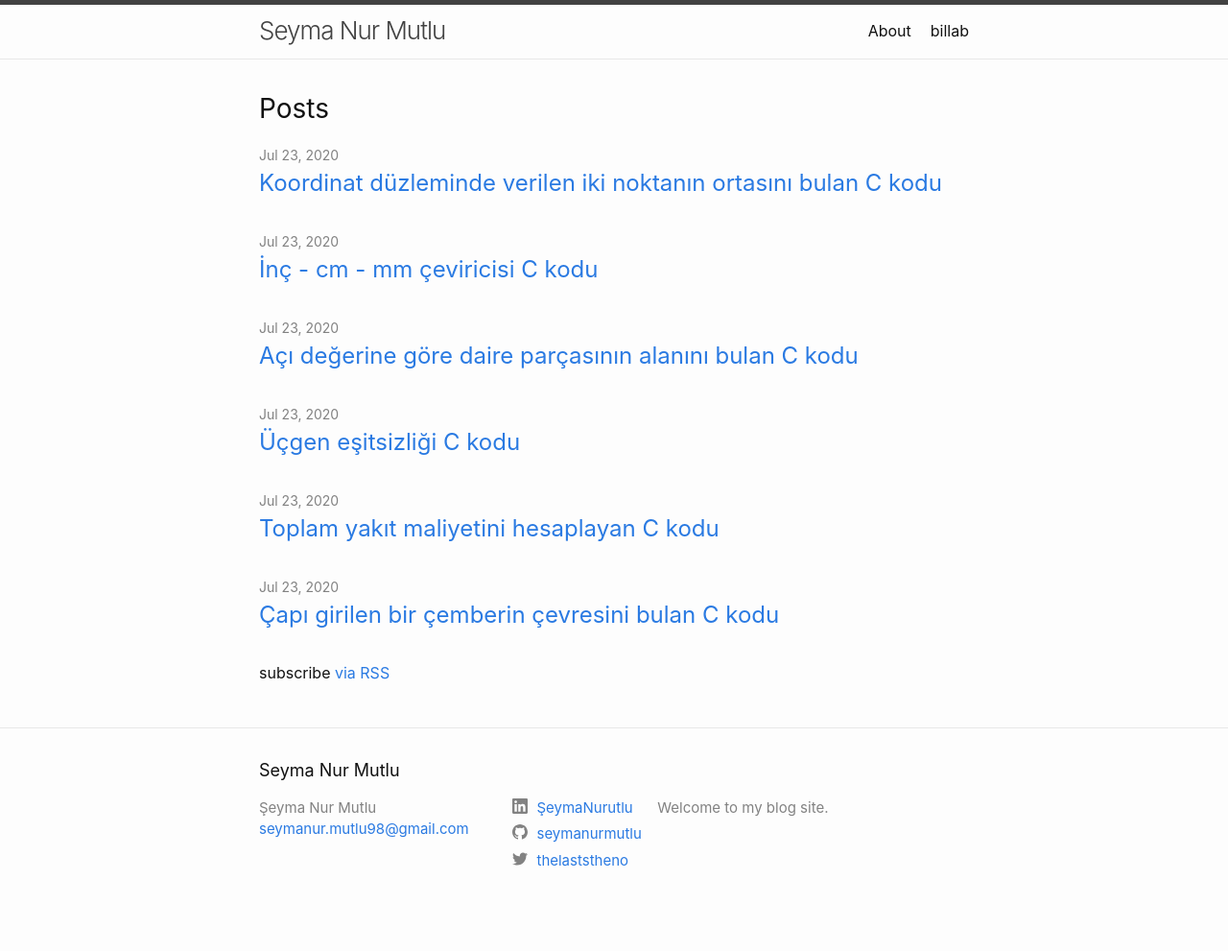
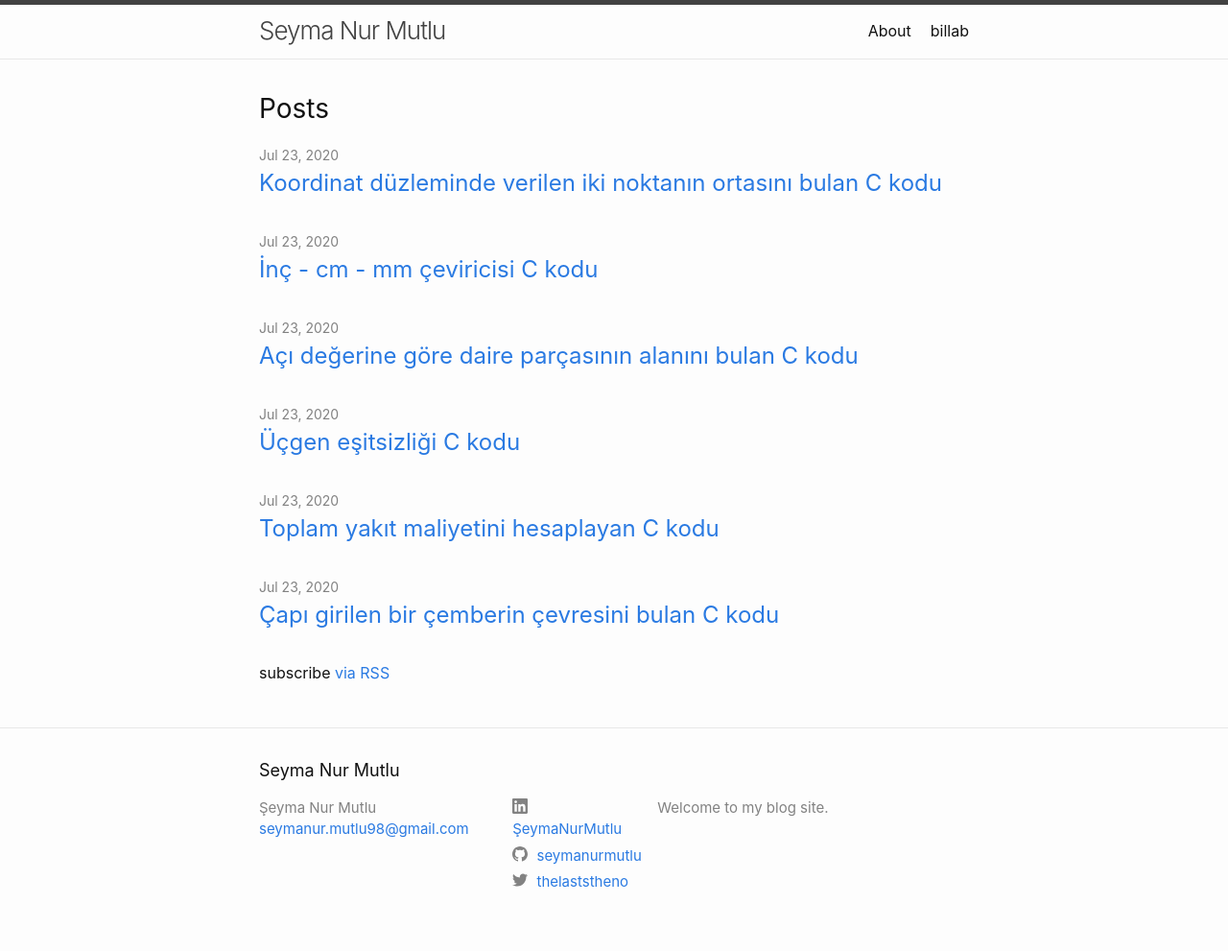
Before and after one commit to seymanurmutlu/seymanurmutlu.github.io, a Jekyll site: the page built from index.markdown, in a window 1280 px wide. Shown: the whole page at 96% size. Built offline with Jekyll 4.4.1, drawn with Linux system fonts in a browser that asks for light colours; before the commit the page ends 968 px from its top, so only the background shows below that.

Commit message:
updated linkedin username

```diff
--- a/_includes/social.html
+++ b/_includes/social.html
@@ -1,5 +1,5 @@
 <ul class="social-media-list">
-  {%- if site.linkedin_username -%}<li><a href="https://www.linkedin.com/in/{{ site.linkedin_username| cgi_escape | escape }}"><svg class="svg-icon"><use xlink:href="{{ '/assets/minima-social-icons.svg#linkedin' | relative_url }}"></use></svg> <span class="username">{{ "ŞeymaNurutlu"| escape }}</span></a></li>{%- endif -%}
+  {%- if site.linkedin_username -%}<li><a href="https://www.linkedin.com/in/{{ site.linkedin_username| cgi_escape | escape }}"><svg class="svg-icon"><use xlink:href="{{ '/assets/minima-social-icons.svg#linkedin' | relative_url }}"></use></svg> <span class="username">{{ "ŞeymaNurMutlu"| escape }}</span></a></li>{%- endif -%}
   {%- if site.dribbble_username -%}<li><a href="https://dribbble.com/{{ site.dribbble_username| cgi_escape | escape }}"><svg class="svg-icon"><use xlink:href="{{ '/assets/minima-social-icons.svg#dribbble' | relative_url }}"></use></svg> <span class="username">{{ site.dribbble_username| escape }}</span></a></li>{%- endif -%}
   {%- if site.facebook_username -%}<li><a href="https://www.facebook.com/{{ site.facebook_username| cgi_escape | escape }}"><svg class="svg-icon"><use xlink:href="{{ '/assets/minima-social-icons.svg#facebook' | relative_url }}"></use></svg> <span class="username">{{ site.facebook_username| escape }}</span></a></li>{%- endif -%}
   {%- if site.flickr_username -%}<li><a href="https://www.flickr.com/photos/{{ site.flickr_username| cgi_escape | escape }}"><svg class="svg-icon"><use xlink:href="{{ '/assets/minima-social-icons.svg#flickr' | relative_url }}"></use></svg> <span class="username">{{ site.flickr_username| escape }}</span></a></li>{%- endif -%}
```
